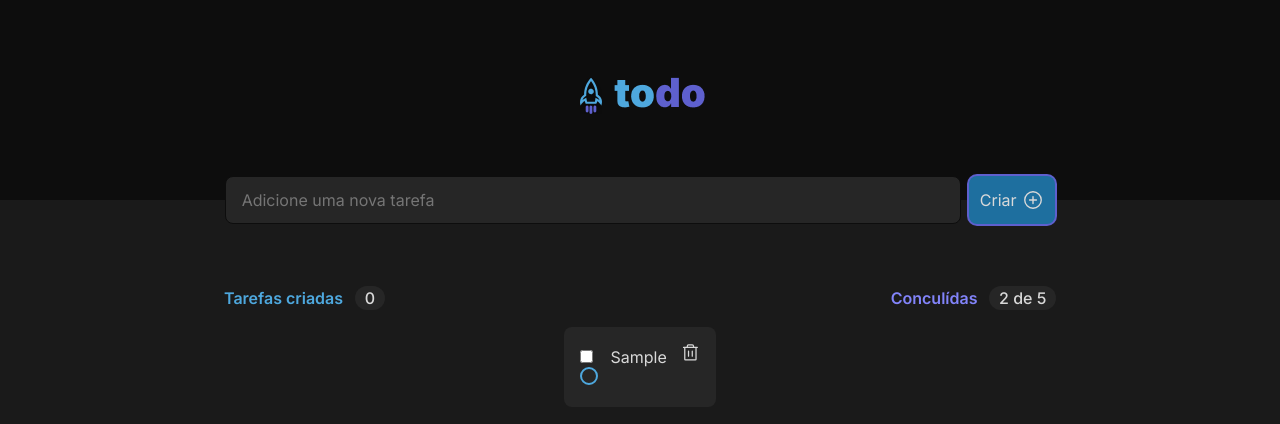
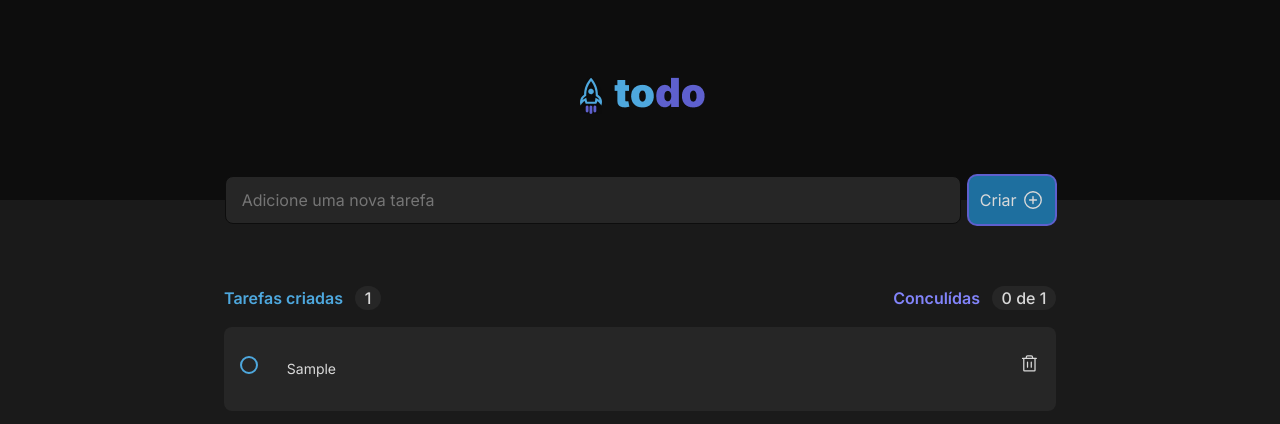
Before and after one commit to WesGabriel/projeto-todoList, a React (Vite) app: page / in a window 1280 px wide. Both pictures are taken after typing "Sample" into the empty fields and a click on the button "Criar". Shown: the top 424 px of the page. Built offline with nearby package versions, Linux system fonts and the light colour scheme.

Commit message:
fix: finalizando projeto todo list

```diff
--- /dev/null
+++ b/src/pages/TaskLisk/Empty.tsx
@@ -0,0 +1,20 @@
+import { ClipboardText } from "@phosphor-icons/react";
+import style from "./TaskList.module.css";
+
+export const Empty = () => {
+  return (
+    <div className={style.divSleeping}>
+      <ClipboardText
+        className={style.iconClipboard}
+        size={60}
+        weight="duotone"
+      />
+      <h3 className={style.titleSleeping}>
+        Você ainda não tem tarefas cadastradas
+      </h3>
+      <p className={style.subTitleSleeping}>
+        Crie tarefas e organize seus itens a fazer
+      </p>
+    </div>
+  );
+};
--- a/src/pages/TaskLisk/HeaderTask.tsx
+++ b/src/pages/TaskLisk/HeaderTask.tsx
@@ -1,8 +1,8 @@
 import style from "./TaskList.module.css";
 
 interface HeaderTaskProps {
-  createTaskCount?: string;
-  finishedTasksCount?: string;
+  createTaskCount: number;
+  finishedTasksCount: number;
 }
 
 export const HeaderTask = ({
@@ -13,12 +13,14 @@ export const HeaderTask = ({
     <div className={style.divHeaderTask}>
       <div>
         <span className={style.titleCreateTask}>Tarefas criadas</span>
-        <span className={style.createTaskCount}>{createTaskCount}0</span>
+        <span className={style.createTaskCount}>{createTaskCount}</span>
       </div>
       <div>
         <span className={style.titleFinishedTask}>Conculídas</span>
         <span className={style.finishedTasksCount}>
-          {finishedTasksCount}2 de 5
+          {createTaskCount === 0
+            ? createTaskCount
+            : `${finishedTasksCount} de ${createTaskCount}`}
         </span>
       </div>
     </div>
--- a/src/pages/TaskLisk/TaskList.module.css
+++ b/src/pages/TaskLisk/TaskList.module.css
@@ -9,9 +9,10 @@
   background: var(--gray-500);
   display: flex;
   align-items: baseline;
-  justify-content: space-around;
+  justify-content: space-between;
   gap: 0.8rem;
   margin: 0.2rem auto;
+  width: 100%;
   max-width: 52rem;
   min-height: 5rem;
   padding: 1rem;
@@ -80,21 +81,23 @@
   color: var(--gray-400);
 }
 
-.discription {
-  padding: 1rem;
-}
-
-.discription {
+.description {
   font-size: 0.875rem;
   line-height: 140%;
   user-select: none;
+  padding: 1rem;
+  transition: 0.2s all;
+  text-align: justify;
+  width: 100%;
+}
 
-  transition: 0.2s all;
+.divCheck input[type="checkbox"] {
+  display: none;
 }
 
 .paragraph-checked {
   text-decoration: line-through;
-  color: var(--gray-300);
+  color: var(--gray-400);
 }
 
 .checkbox {
@@ -115,6 +118,7 @@
 
 .checkbox-unchecked:hover {
   background-color: rgba(30, 111, 159, 0.2);
+  cursor: pointer;
 }
 
 .checkbox-checked {
--- a/src/pages/TaskLisk/index.tsx
+++ b/src/pages/TaskLisk/index.tsx
@@ -1,8 +1,9 @@
-import { ClipboardText, PlusCircle } from "@phosphor-icons/react";
+import { PlusCircle } from "@phosphor-icons/react";
 import { Card } from "./Card";
 import style from "./TaskList.module.css";
 import { HeaderTask } from "./HeaderTask";
 import { FormEvent, useState } from "react";
+import { Empty } from "./Empty";
 
 export interface TaskProps {
   id: number;
@@ -14,11 +15,9 @@ export const TaskList = () => {
   const [tasks, setTasks] = useState<TaskProps[]>([]);
   const [content, setContent] = useState("");
 
-  const handleSubmit = (e: FormEvent) => {
+  const handleCreateTask = (e: FormEvent) => {
     e.preventDefault();
-    if (!content) {
-      return;
-    }
+    if (!content) return;
 
     const newTask: TaskProps = {
       id: new Date().getTime(),
@@ -31,13 +30,11 @@ export const TaskList = () => {
   };
 
   const handleDeleteTask = (id: number) => {
-    const filteredTasks = tasks.filter((task) => task.id !== id);
+    const filterTask = tasks.filter((task) => task.id !== id);
 
-    if (!confirm("Deseja mesmo apagar essa tarefa?")) {
-      return;
-    }
+    if (!confirm("Deseja mesmo apagar essa tarefa?")) return;
 
-    setTasks(filteredTasks);
+    setTasks(filterTask);
   };
 
   const handleCompletedTask = ({
@@ -55,12 +52,23 @@ export const TaskList = () => {
       return { ...task };
     });
 
-    setTasks(updatedTasks);
+    const incompleteTasks = updatedTasks.filter((task) => !task.isChecked);
+    const completedTasks = updatedTasks.filter((task) => task.isChecked);
+
+    setTasks([...incompleteTasks, ...completedTasks]);
   };
+
+  const totalTasksCompleted = tasks.reduce((done, currentTask) => {
+    if (currentTask.isChecked) {
+      return done + 1;
+    }
+
+    return done;
+  }, 0);
 
   return (
     <div className={style.taskList}>
-      <form onSubmit={handleSubmit} className={style.form}>
+      <form onSubmit={handleCreateTask} className={style.form}>
         <input
           type="text"
           placeholder="Adicione uma nova tarefa"
@@ -73,7 +81,10 @@ export const TaskList = () => {
           <PlusCircle size={22} />
         </button>
       </form>
-      <HeaderTask />
+      <HeaderTask
+        createTaskCount={tasks.length}
+        finishedTasksCount={totalTasksCompleted}
+      />
       {tasks.length > 0 ? (
         tasks.map((task) => {
           return (
@@ -86,19 +97,7 @@ export const TaskList = () => {
           );
         })
       ) : (
-        <div className={style.divSleeping}>
-          <ClipboardText
-            className={style.iconClipboard}
-            size={60}
-            weight="duotone"
-          />
-          <h3 className={style.titleSleeping}>
-            Você ainda não tem tarefas cadastradas
-          </h3>
-          <p className={style.subTitleSleeping}>
-            Crie tarefas e organize seus itens a fazer
-          </p>
-        </div>
+        <Empty />
       )}
     </div>
   );
```
